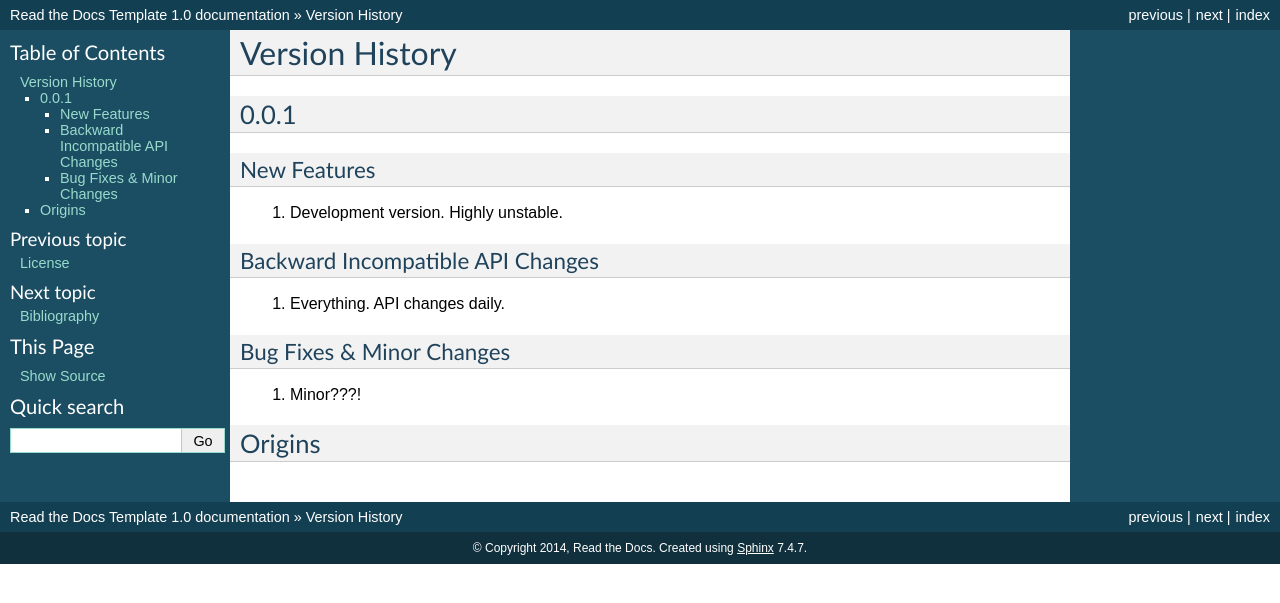
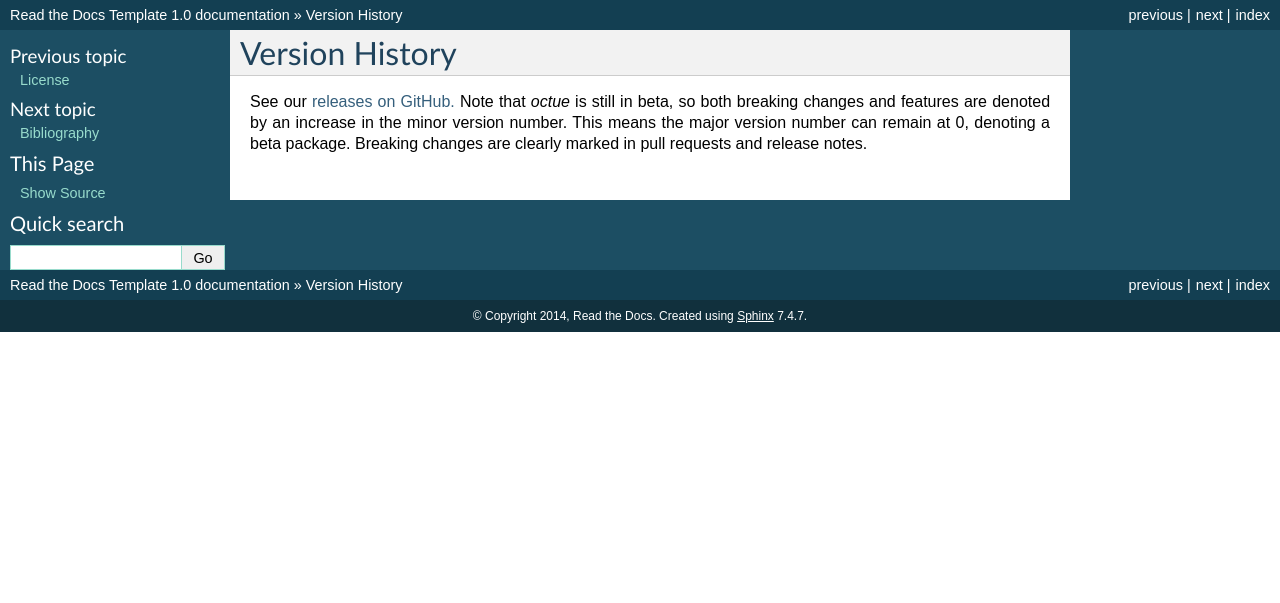
Before and after one commit to octue/octue-sdk-python, a Sphinx documentation site: the page built from docs/source/version_history.rst, in a window 1280 px wide. Shown: the top 603 px of the page. Built offline with Sphinx 7.4.7, drawn with Linux system fonts in a browser that asks for light colours.

Commit message:
DOC: Update version history documentation page

```diff
--- a/docs/source/version_history.rst
+++ b/docs/source/version_history.rst
@@ -3,23 +3,7 @@
 ===============
 Version History
 ===============
-
-0.0.1
-======
-
-New Features
-------------
-#. Development version. Highly unstable.
-
-
-Backward Incompatible API Changes
----------------------------------
-#. Everything. API changes daily.
-
-Bug Fixes & Minor Changes
--------------------------
-#. Minor???!
-
-
-Origins
-=======
+See our `releases on GitHub. <https://github.com/octue/octue-sdk-python/releases>`_ Note that `octue` is still in beta,
+so both breaking changes and features are denoted by an increase in the minor version number. This means the major
+version number can remain at 0, denoting a beta package. Breaking changes are clearly marked in pull requests and
+release notes.
```
